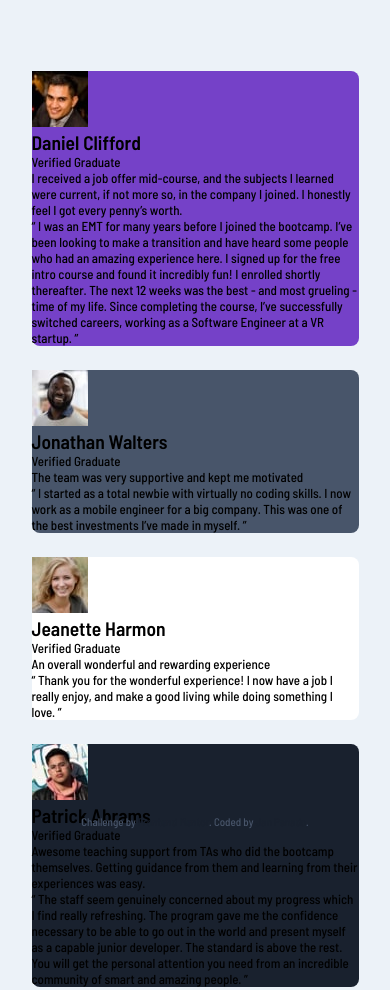
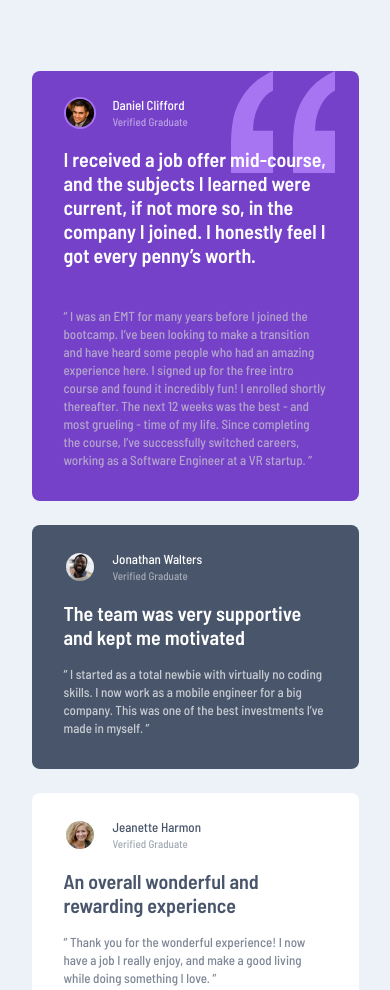
Before and after one commit to Negligence/testimonials-grid-section, a website: page index.html in a window 390 px wide. Shown: the top 990 px of the page. Drawn offline with Linux system fonts and the light colour scheme.

Commit message:
finished rough mobile 375px

```diff
--- a/index.html
+++ b/index.html
@@ -22,6 +22,10 @@
     <div class="container grid">
 
       <article class="card__1 card grid">
+
+        <svg width="104" height="102" xmlns="http://www.w3.org/2000/svg">
+          <path d="M104 102V59.727H84.114c0-5.871.689-11.182 2.068-15.933 1.379-4.75 3.42-9.287 6.125-13.61C95.01 25.86 98.909 22.257 104 19.375V0c-9.758 4.27-17.712 9.874-23.864 16.813-6.151 6.939-10.712 14.545-13.681 22.818C63.485 47.904 62 59.941 62 75.74V102h42zm-62 0V59.727H22.114c0-5.871.689-11.182 2.068-15.933 1.379-4.75 3.42-9.287 6.125-13.61C33.01 25.86 36.909 22.257 42 19.375V0c-9.652 4.27-17.58 9.874-23.784 16.813C12.01 23.752 7.424 31.358 4.455 39.631 1.485 47.904 0 59.941 0 75.74V102h42z" fill="#A775F1" fill-rule="nonzero"/>
+        </svg>
 
         <div class="card__profile">
 
--- a/source/sass/styles.scss
+++ b/source/sass/styles.scss
@@ -2,10 +2,6 @@
 @use "sass:math";
 @use "sass:map";
 @use "sass:list";
-/*
-1. .profile__description same color as .profile__title opacity: .5;
-2. .card__quote same color as well, but opacity: .7;
- */
 
 /* #region Defaults */
 html {
@@ -52,7 +48,7 @@ body {
 }
 
 .attribution {
-  position: fixed;
+  position: static;
   left: 0;
   right: 0;
   bottom: 1rem;
@@ -97,27 +93,98 @@ main {
 .card {
   width: rem(327px);
   border-radius: var(--s-100);
+  padding: rem(26px) rem(32px) rem(32px) rem(32px);
 }
 
-.card__profile {}
-.profile__img {}
-.profile__text {}
-.profile__title {}
-.profile__description {}
-.card__blockquote {}
-.card__quote {}
+.card__profile {
+  display: flex;
+  align-items: center;
+  column-gap: rem(17px);
+  margin-block-end: rem(18px);
+}
+
+.profile__img {
+  box-sizing: content-box;
+  width: rem(28px);
+  height: rem(28px);
+  border: 2px solid transparent;
+  border-radius: 100vmax;
+}
+
+.profile__text {
+  display: grid;
+  row-gap: rem(4px);
+}
+
+.profile__title {
+  font-size: var(--fz-body);
+  font-weight: var(--fw-medium);
+  line-height: 1em;
+}
+
+.profile__description {
+  font-size: var(--fz-sub);
+  font-weight: var(--fw-medium);
+  line-height: 1em;
+  opacity: 50%;
+}
+
+.card__blockquote {
+  margin-block-end: rem(16px);
+  font-size: var(--fz-head);
+  font-weight: var(--fw-semi-bold);
+  line-height: auto;
+}
+
+.card__quote {
+  font-weight: var(--fw-medium);
+  line-height: em(18px, 13px);
+  opacity: 70%;
+}
 
 .card__1 {
   background-color: var(--moderate-violet);
-  background-image: url(../assets/images/bg-pattern-quotation.svg);
-  background-position: top right;
-  background-size: 104px 102px;
+  color: var(--white);
+  position: relative;
+
+  > svg {
+    position: absolute;
+    right: rem(24px);
+  }
+
+  .card__blockquote {
+    margin-block-end: rem(40px);
+    z-index: 1;
+  }
+
+  .card__quote {
+    color: #cfcfcf;
+  }
+
+  .profile__img {
+    border-color: hsl(264, 82%, 70%);
+  }
 }
 
-.card__2 {background-color: var(--very-dark-grayish-blue);}
-.card__3 {background-color: var(--white);}
-.card__4 {background-color: var(--very-dark-blackish-blue);}
-.card__5 {background-color: var(--white);}
+.card__2 {
+  background-color: var(--very-dark-grayish-blue);
+  color: var(--white);
+}
+
+.card__3,
+.card__5 {
+  background-color: var(--white);
+  color: var(--very-dark-grayish-blue);
+}
+
+.card__4 {
+  background-color: var(--very-dark-blackish-blue);
+  color: var(--white);
+
+  .profile__img {
+    border-color: hsl(263, 55%, 52%);
+  }
+}
 
 /* #endregion Mobile 375px */
 
@@ -129,7 +196,9 @@ main {
 
 /* #region Desktop 768px */
 @include mobile-media-query(768px) {
-
+  .attribution {
+    position: fixed;
+  }
 }
 
 /* Desktop Active */
```
Also changed, not shown: source/index.html (+4 -0 lines), assets/css/styles.css, source/assets/css/styles.css.
